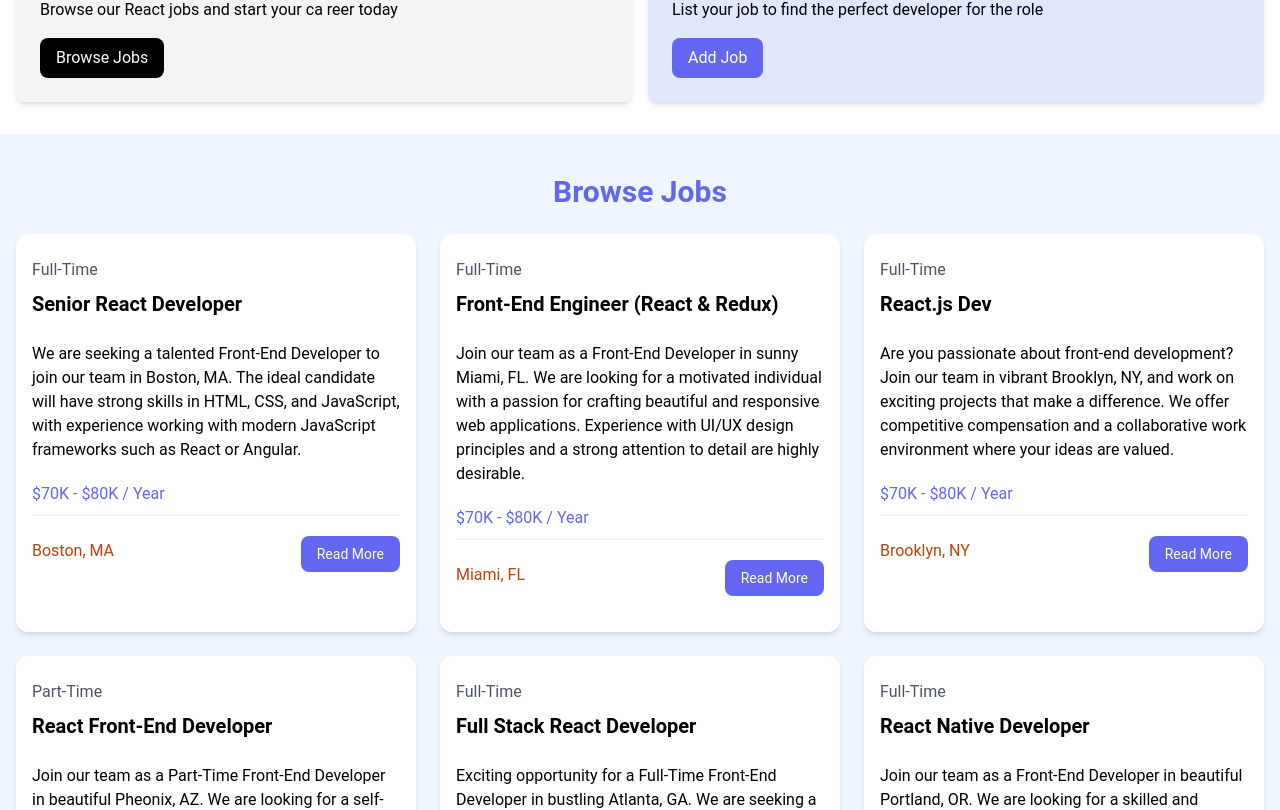
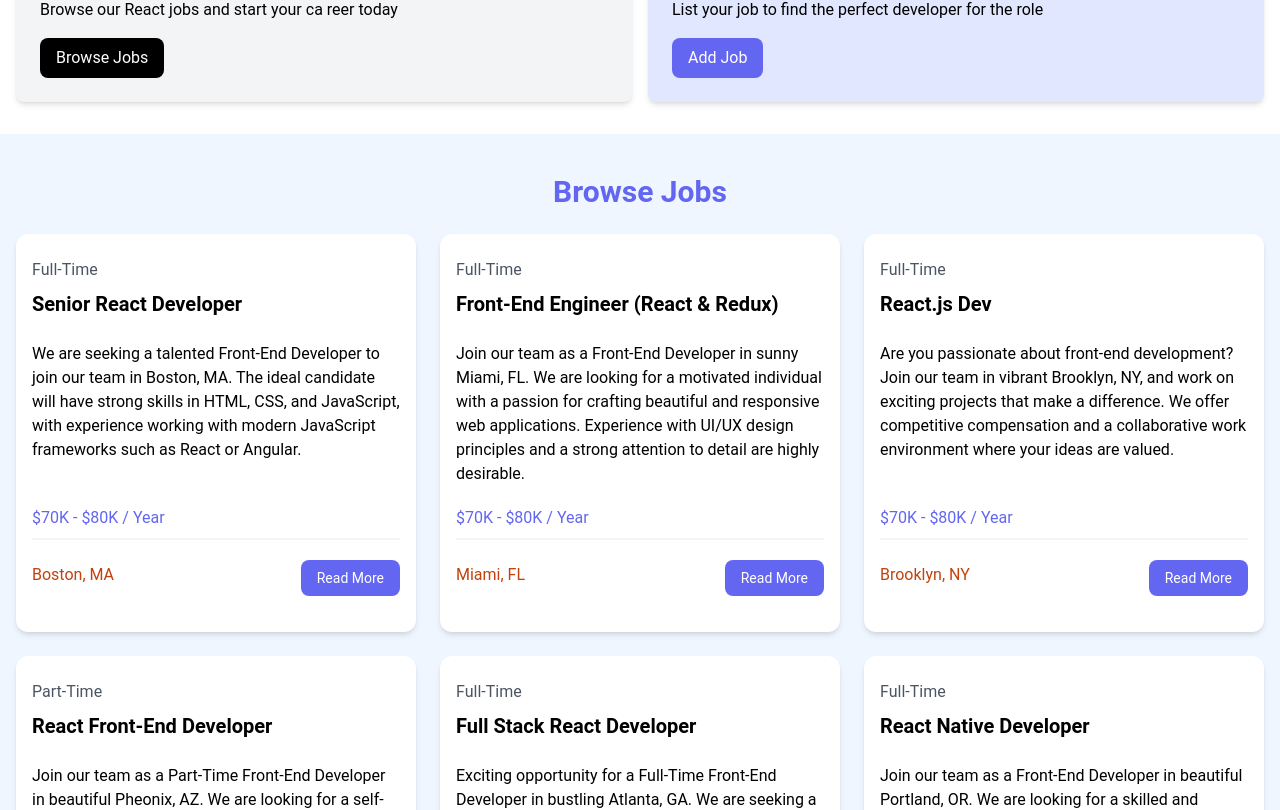
Before and after one commit to Faizahamed-S/Job-Portal-Using-React, a React (Vite) app: page / in a window 1280 px wide. Shown: the part 475-1285 px from the top of the page. Built offline with nearby package versions, Linux system fonts and the light colour scheme.

Commit message:
Fix JobListing Alignment

```diff
--- a/src/App.jsx
+++ b/src/App.jsx
@@ -1,7 +1,7 @@
 import Navbar from "./components/NavBar";
 import Hero from "./components/Hero";
 import HomeCards from "./components/HomeCards";
-import JobListings from "./components/JobListing";
+import JobListings from "./components/JobListings";
 
 const App=()=>{
   return (
--- a/src/components/JobListing.jsx
+++ /dev/null
@@ -1,50 +0,0 @@
-import jobs from '../jobs.json'
-
-const JobListings=()=>{
-    console.log(jobs);
-    return (
-    <section className="bg-blue-50 px-4 py-10">
-    <div className="container-xl lg:container m-auto">
-      <h2 className="text-3xl font-bold text-indigo-500 mb-6 text-center">
-        Browse Jobs
-      </h2>
-      <div className="grid grid-cols-1 md:grid-cols-3 gap-6">
-      {jobs.map((job)=>(
-        <div className="bg-white rounded-xl shadow-md relative">
-        <div className="p-4">
-          <div className="mb-6">
-            <div className="text-gray-600 my-2">{job.type}</div>
-            <h3 className="text-xl font-bold">{job.title}</h3>
-          </div>
-
-          <div className="mb-5">
-           {job.description}
-          </div>
-
-          <h3 className="text-indigo-500 mb-2">{job.salary} / Year</h3>
-
-          <div className="border border-gray-100 mb-5"></div>
-
-          <div className="flex flex-col lg:flex-row justify-between mb-4">
-            <div className="text-orange-700 mb-3">
-              <i className="fa-solid fa-location-dot text-lg"></i>
-              {job.location}
-            </div>
-            <a
-              href={`/job/${job.id}`}
-              className="h-[36px] bg-indigo-500 hover:bg-indigo-600 text-white px-4 py-2 rounded-lg text-center text-sm"
-            >
-             Read More
-            </a>
-          </div>
-        </div>
-      </div>
-      ))}
-
-      </div>
-    </div>
-  </section>
-
-    )
-};
-export default JobListings
--- /dev/null
+++ b/src/components/JobListings.jsx
@@ -0,0 +1,50 @@
+import jobs from '../jobs.json'
+
+const JobListings=()=>{
+    console.log(jobs);
+    return (
+    <section className="bg-blue-50 px-4 py-10">
+    <div className="container-xl lg:container m-auto">
+      <h2 className="text-3xl font-bold text-indigo-500 mb-6 text-center">
+        Browse Jobs
+      </h2>
+      <div className="grid grid-cols-1 md:grid-cols-3 gap-6">
+      {jobs.map((job)=>(
+        <div className="bg-white rounded-xl shadow-md relative h-full flex flex-col">
+            <div className="p-4 flex flex-col flex-grow">
+              <div className="mb-6">
+                <div className="text-gray-600 my-2">{job.type}</div>
+                <h3 className="text-xl font-bold">{job.title}</h3>
+              </div>
+
+              <div className="mb-5 flex-grow">
+               {job.description}
+              </div>
+
+              <h3 className="text-indigo-500 mb-2 mt-auto">{job.salary} / Year</h3>
+
+              <div className="border border-gray-100 mb-5 mt-auto"></div>
+
+              <div className="flex flex-col lg:flex-row justify-between mb-4">
+                <div className="text-orange-700 mb-3">
+                  <i className="fa-solid fa-location-dot text-lg"></i>
+                  {job.location}
+                </div>
+                <a
+                  href="job.html"
+                  className="h-[36px] bg-indigo-500 hover:bg-indigo-600 text-white px-4 py-2 rounded-lg text-center text-sm"
+                >
+                 Read More
+                </a>
+              </div>
+            </div>
+          </div>
+      ))}
+
+      </div>
+    </div>
+  </section>
+
+    )
+};
+export default JobListings
```
